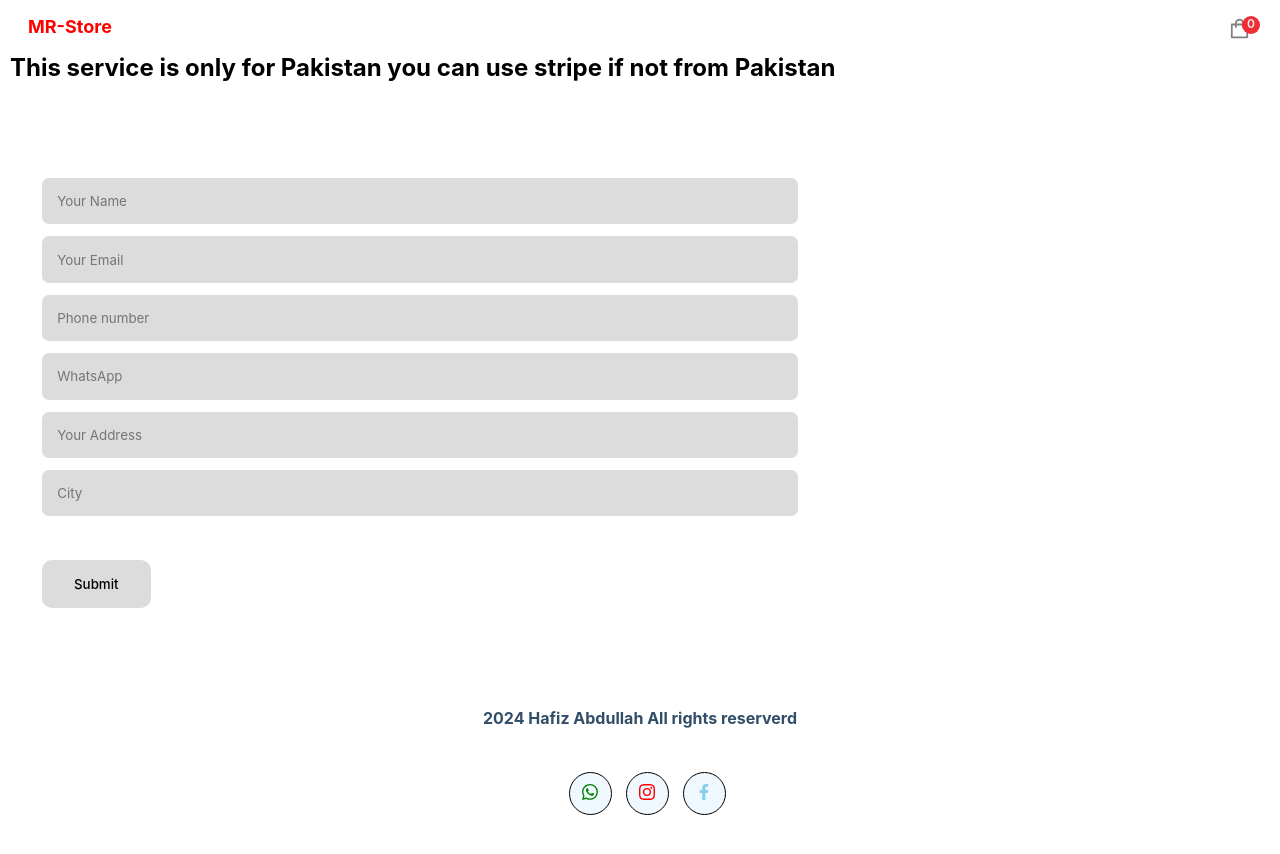
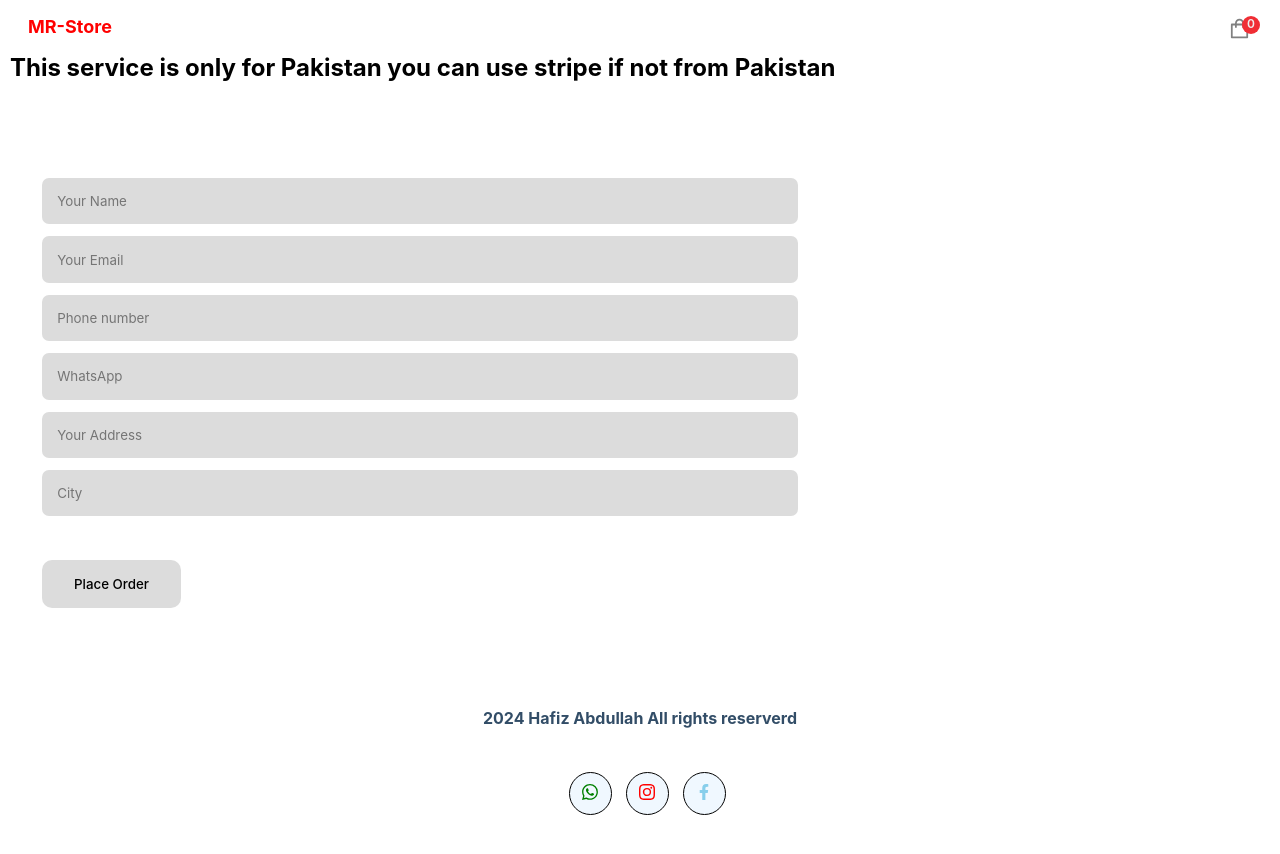
Before and after one commit to bunnytota/newmr-store, a Next.js app: page /cashondelivary/cashon in a window 1280 px wide. Shown: the top 854 px of the page. Built offline with nearby package versions, Linux system fonts and the light colour scheme; no server answers.

Commit message:
first commit

```diff
--- a/pages/cashondelivary/cashon.js
+++ b/pages/cashondelivary/cashon.js
@@ -84,7 +84,7 @@ const cashon = () => {
                     </div>
 
 
-                    <button type="button" className="p-text" onClick={handleSubmit}>{!loading ? 'Submit' : 'Wait...'}</button>
+                    <button type="button" className="p-text" onClick={handleSubmit}>{!loading ? 'Place Order' : 'Wait...'}</button>
 
                 </div>
             ) : (
```
